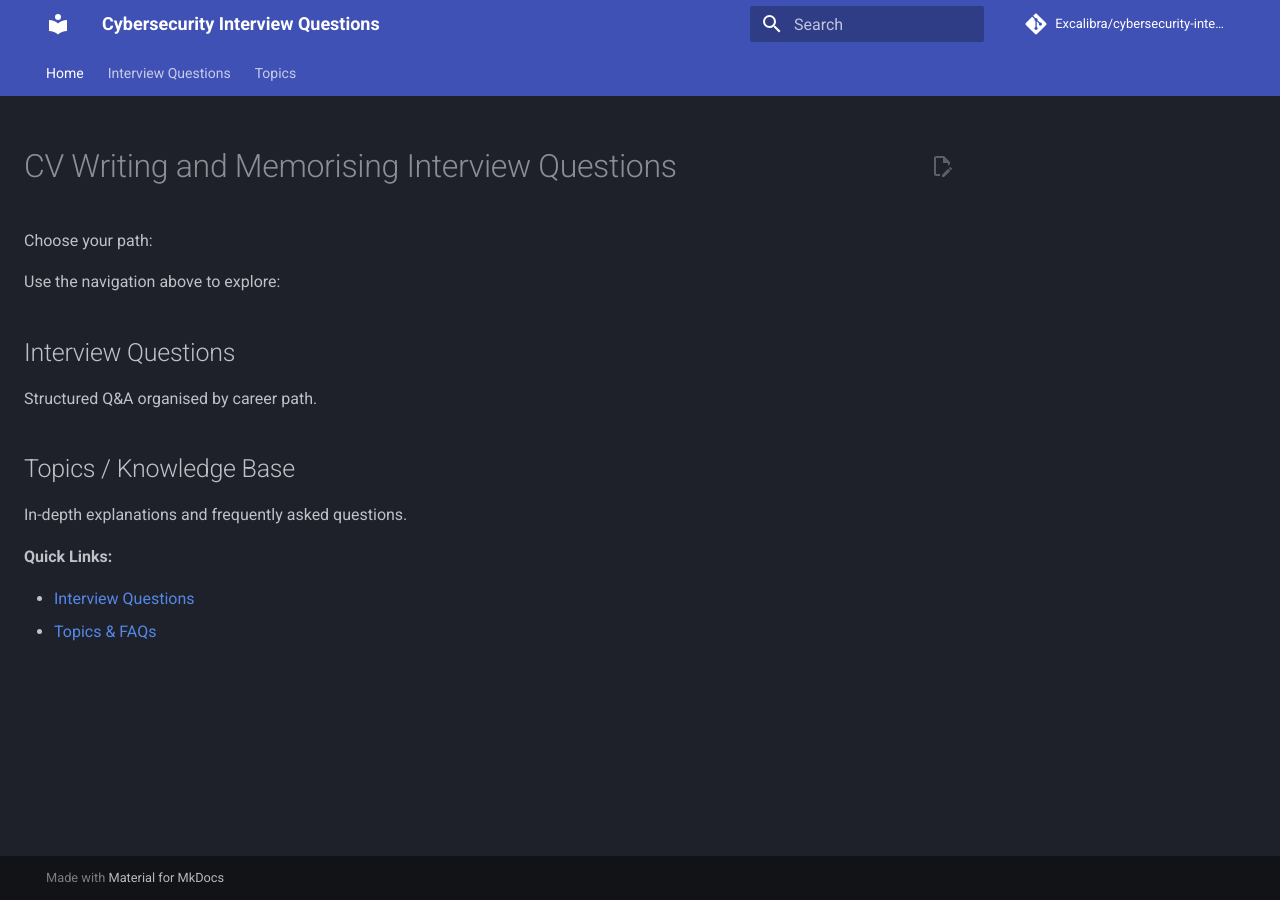
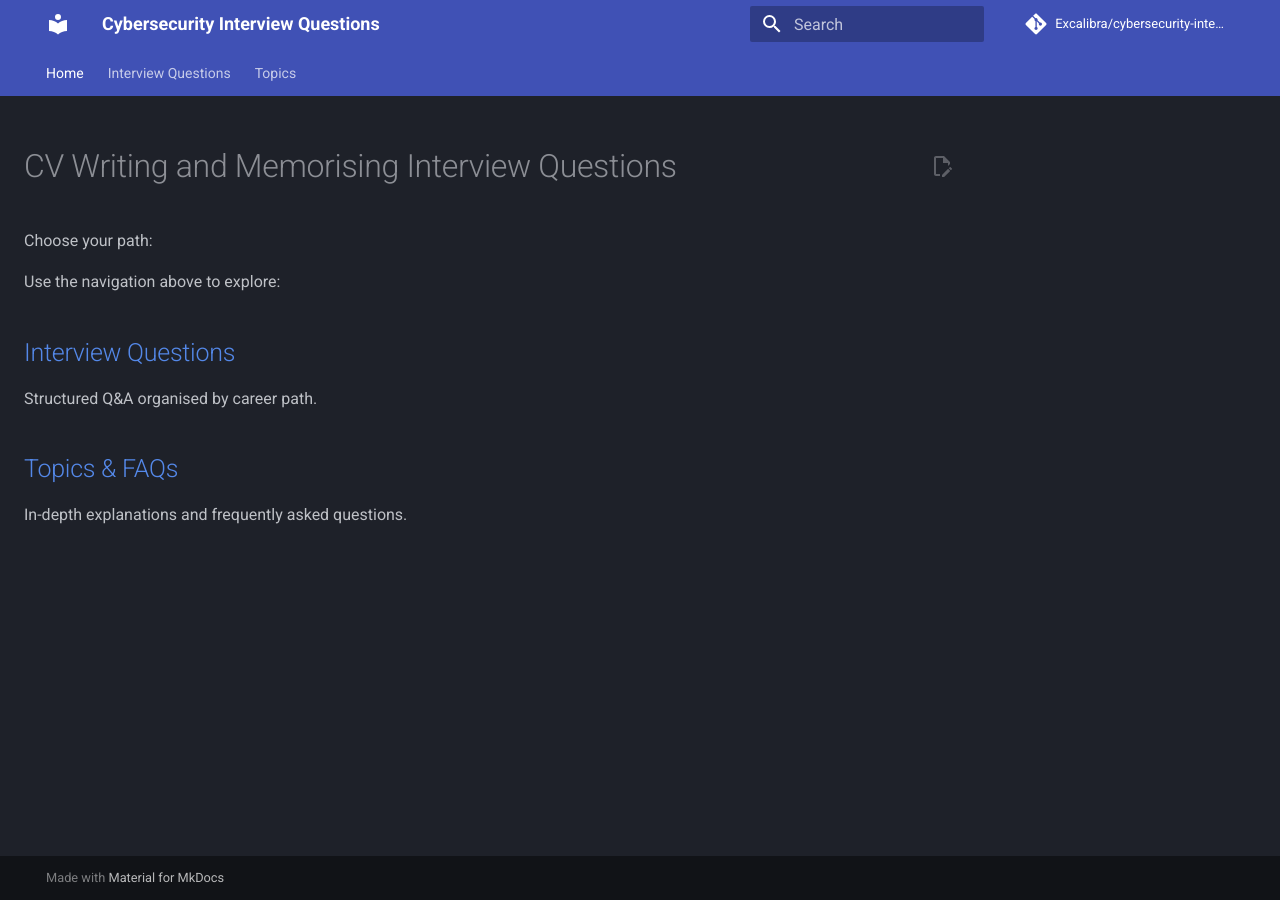
Before and after one commit to Excalibra/cybersecurity-interview-questions, an MkDocs documentation site: the page built from docs/index.md, in a window 1280 px wide. Built offline with MkDocs 1.6.1 and Material for MkDocs 9.7.7, drawn with Linux system fonts in a browser that asks for light colours; comment, search, counter and statistics services are not loaded.

Commit message:
Update index.md

```diff
--- a/docs/index.md
+++ b/docs/index.md
@@ -4,13 +4,8 @@
 
 Use the navigation above to explore:
 
-## Interview Questions
+## [Interview Questions](https://excalibra.github.io/cybersecurity-interview-questions/questions/)
 Structured Q&A organised by career path.
 
-## Topics / Knowledge Base
+## [Topics & FAQs](https://excalibra.github.io/cybersecurity-interview-questions/topics/)
 In-depth explanations and frequently asked questions.
-
-**Quick Links:**
-
-- [Interview Questions](https://excalibra.github.io/cybersecurity-interview-questions/questions/)
-- [Topics & FAQs](https://excalibra.github.io/cybersecurity-interview-questions/topics/)
```
